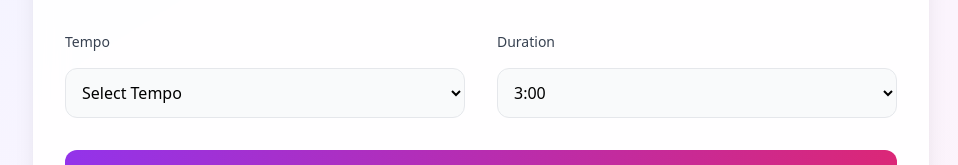
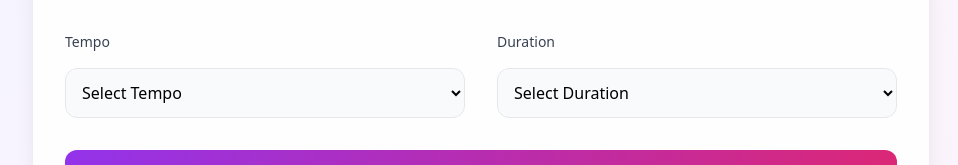
Before and after one commit to RudraJat/AI-Music-Composer, a React (Vite) app: page / in a window 1280 px wide. Shown: the part 354-519 px from the top of the page, without its empty margins (159-1117 px from the left). Built offline with nearby package versions, Linux system fonts and the light colour scheme.

Commit message:
fix: reset default duration value in selectedParams state

```diff
--- a/src/App.tsx
+++ b/src/App.tsx
@@ -18,7 +18,7 @@ export default function App() {
     genre: "",
     mood: "",
     tempo: "",
-    duration: "3:00",
+    duration: "",
   });
 
   /* ------------------------------ audio element ------------------------------- */
```
